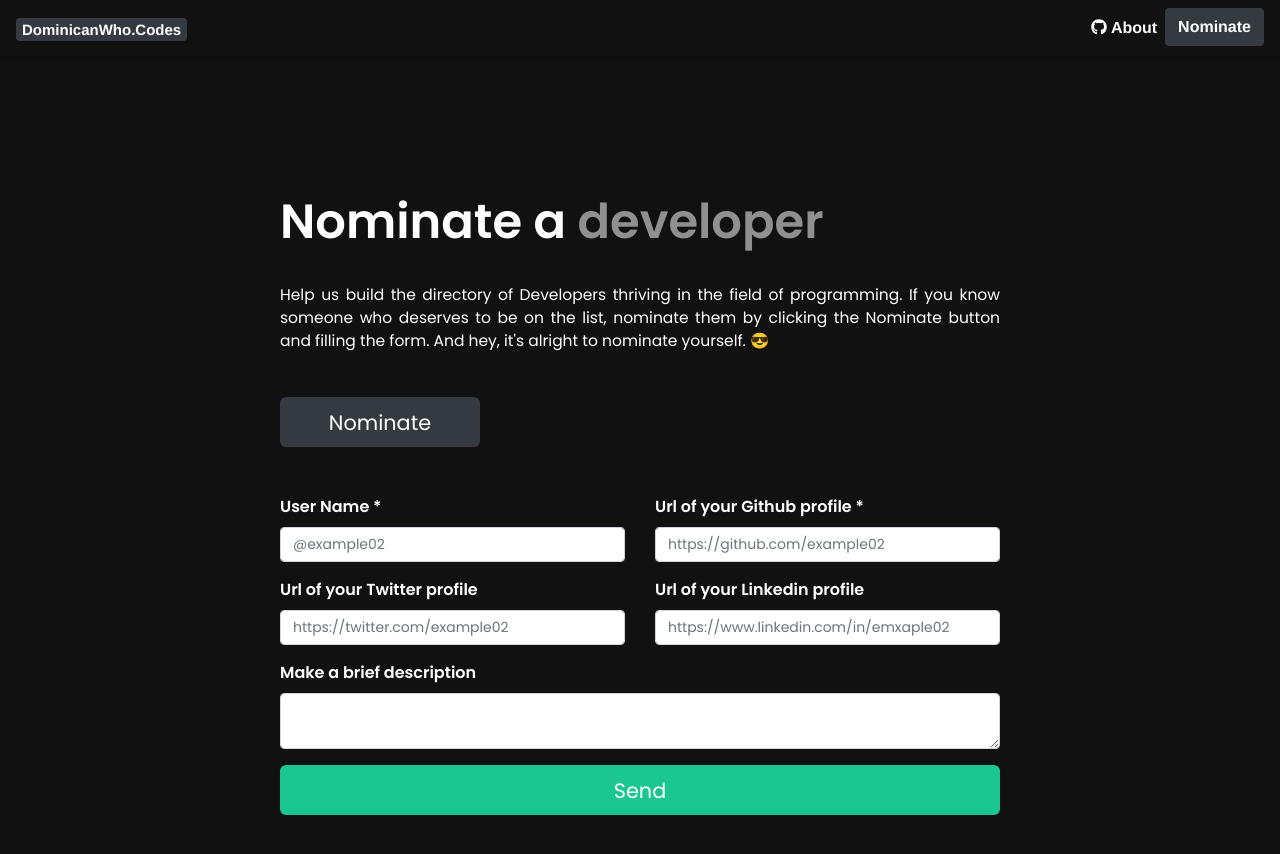
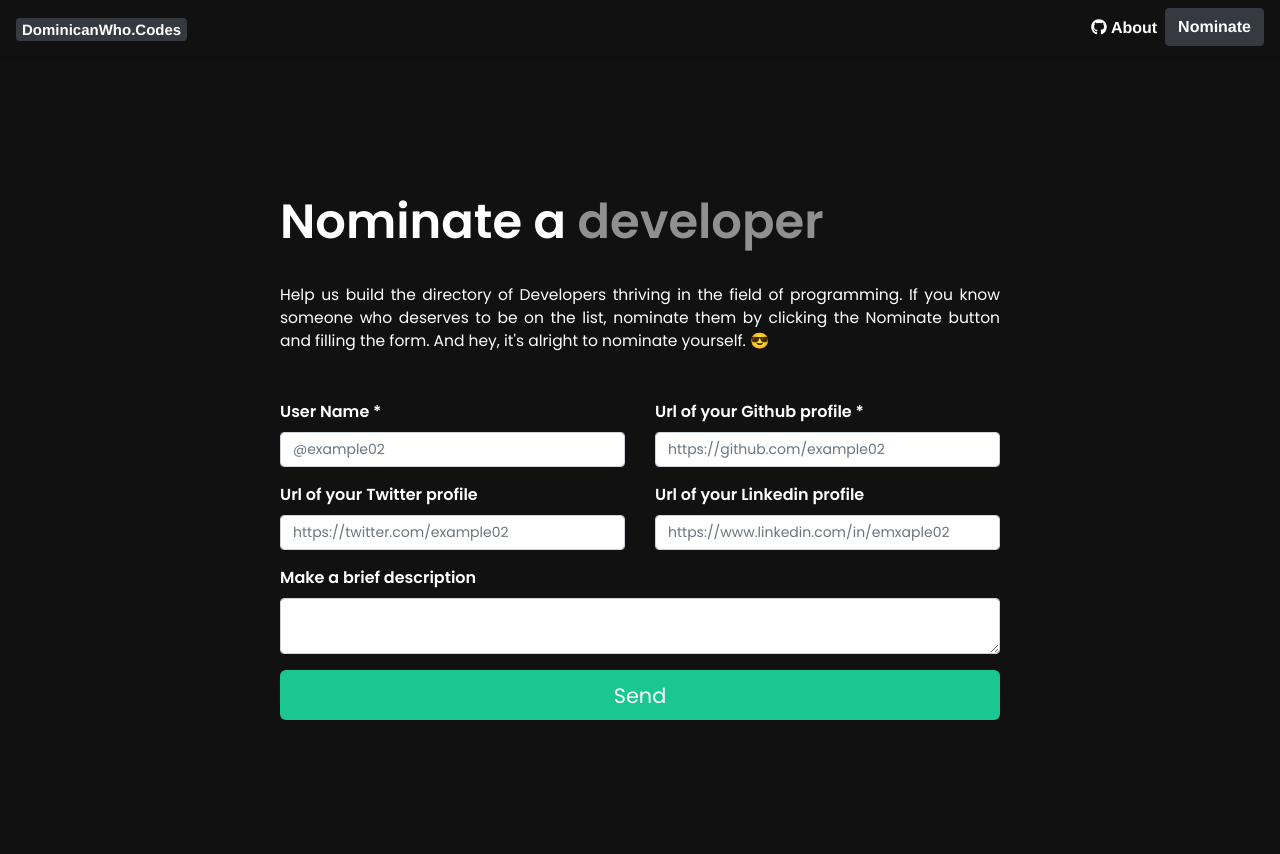
Before and after one commit to VueDominicana/DominicanWhoCodes, a Vue app: page /nominate in a window 1280 px wide. Shown: the top 854 px of the page. After the commit the page ends 800 px from the top, so only its background shows below. Built offline with nearby package versions, Linux system fonts and the light colour scheme; no server answers.

Commit message:
I forgot to remove the nominate button

```diff
--- a/src/views/Nominate.vue
+++ b/src/views/Nominate.vue
@@ -11,8 +11,6 @@
           nominate them by clicking the Nominate button and filling the form.
           And hey, it's alright to nominate yourself. 😎
         </p>
-
-        <button class="btn primary">Nominate</button>
 
         <NominateForm />
 
```
